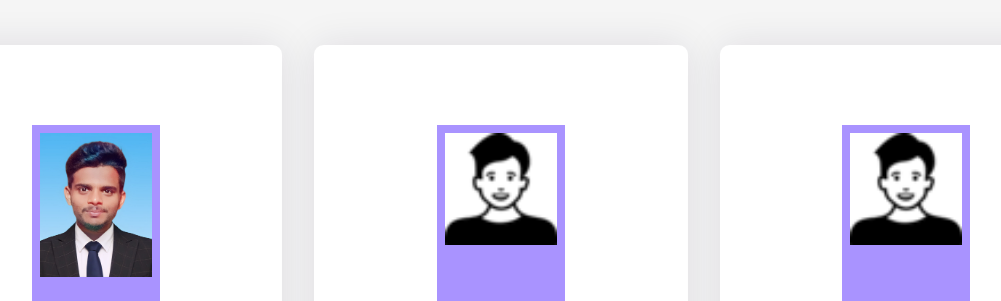
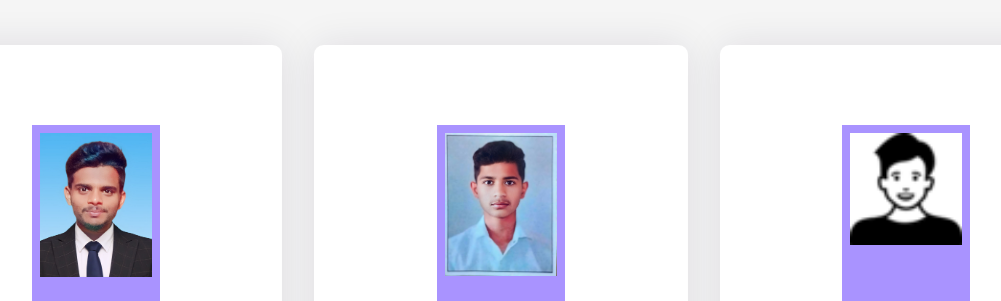
Before and after one commit to yuvraj-kolkar17/Tresure_images, a plain HTML site: page about.html in a window 1280 px wide. Shown: the part 499-800 px from the top of the page, without its empty margins (139-1140 px from the left). Drawn offline with Linux system fonts and the light colour scheme.

Commit message:
Update about.html

```diff
--- a/about.html
+++ b/about.html
@@ -60,7 +60,7 @@
         <div class="column">
           <div class="card">
             <div class="img-container">
-              <img src="images/member.png" />
+              <img src="images/shubham_ude.jpeg" />
             </div>
             <h3>Shubham Ude</h3>
             <p>Developer</p>
```
